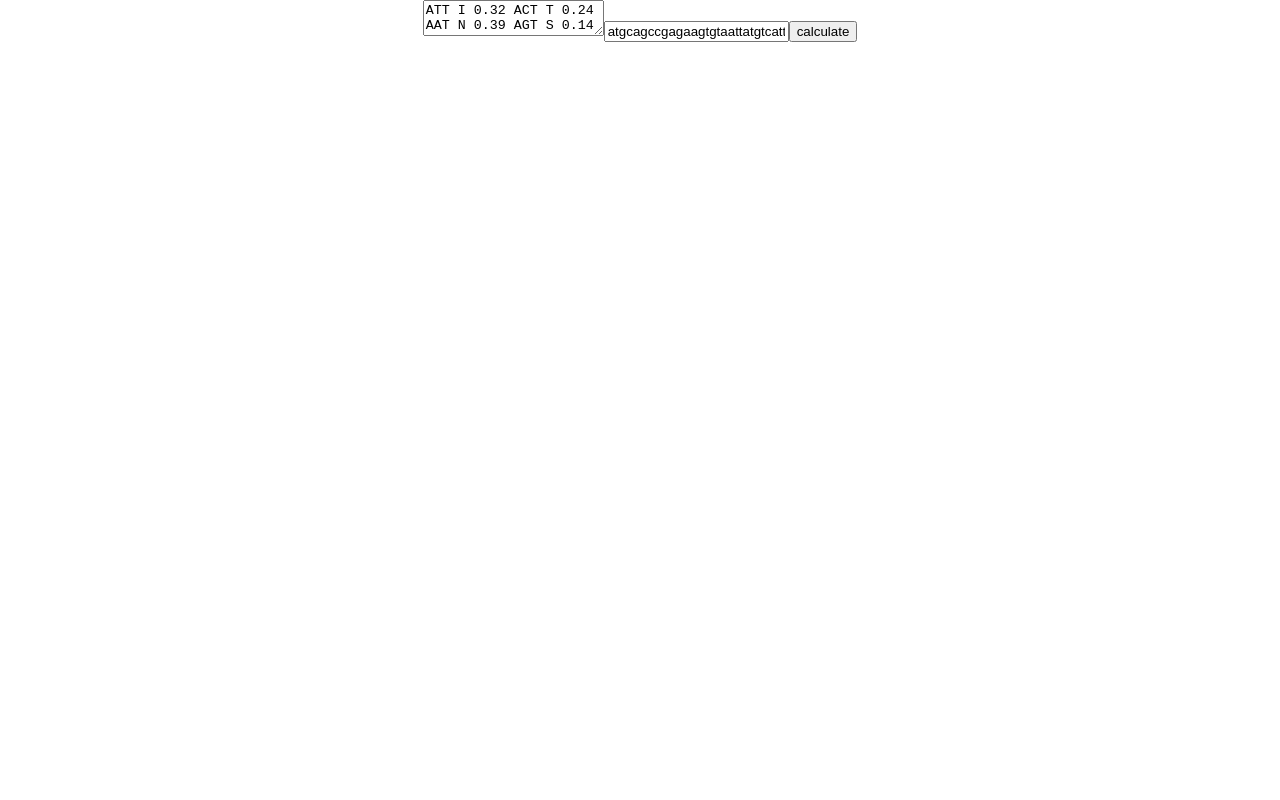
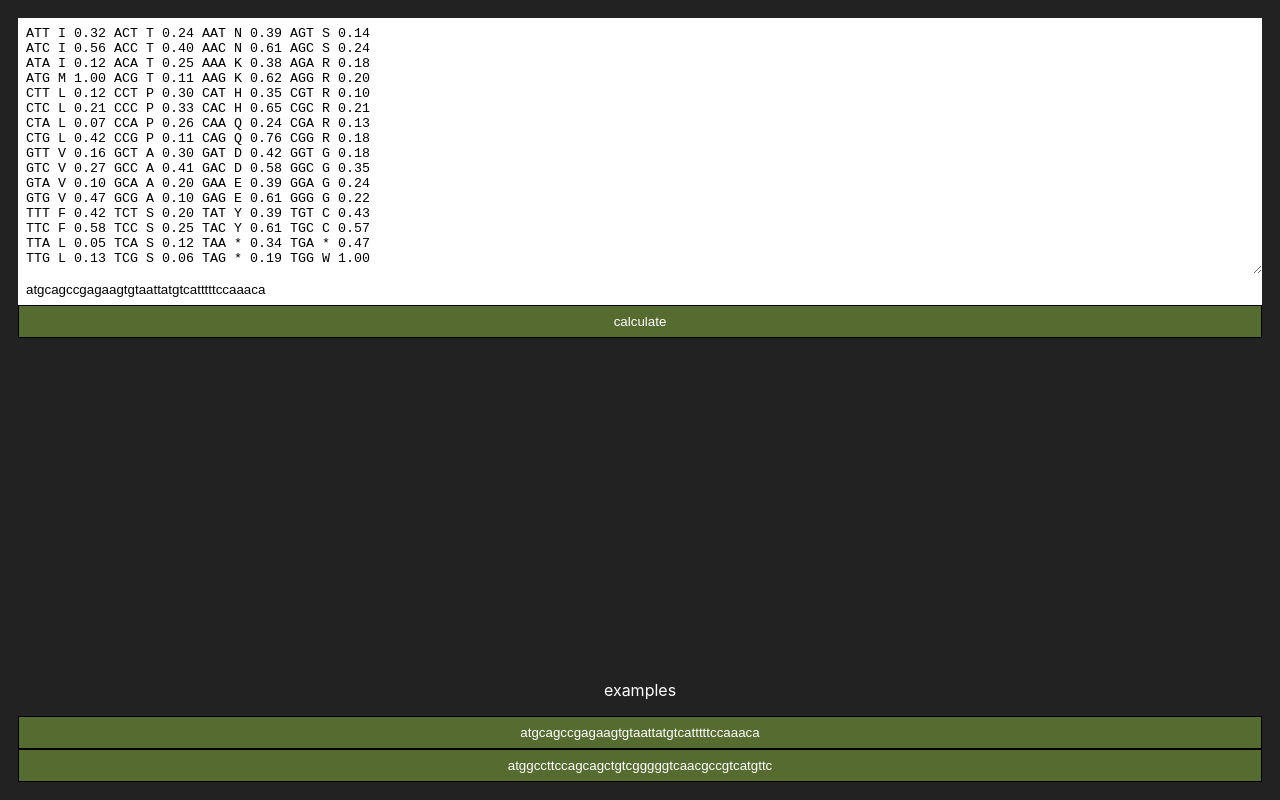
Before and after one commit to sharif-geeks/calc-cai, a React (Create React App) app: page / in a window 1280 px wide. Built offline with nearby package versions, Linux system fonts and the light colour scheme.

Commit message:
enhance gui

```diff
--- a/src/App.css
+++ b/src/App.css
@@ -36,3 +36,14 @@
     transform: rotate(360deg);
   }
 }
+
+input, textarea, button {
+  border: none;
+  padding: 8px;
+}
+
+button {
+  background-color: darkolivegreen;
+  border: 1px solid #000;
+  color: #fff;
+}
--- a/src/components/CalcCAI.jsx
+++ b/src/components/CalcCAI.jsx
@@ -33,11 +33,22 @@ function CalcCAI() {
   };
 
   return (
-    <div>
+    <div
+      style={{
+        height: "100vh",
+        background: "#222",
+        color: "#fff",
+        display: "flex",
+        flexDirection: "column",
+        padding: 18,
+        boxSizing: "border-box",
+      }}
+    >
       <textarea
         placeholder="codon usage table"
         value={usageTable}
         onChange={(e) => setUsageTable(e.target.value)}
+        style={{ height: 240 }}
       />
       <input
         placeholder="dna sequence"
@@ -51,6 +62,15 @@ function CalcCAI() {
           <p>log odds : {result.logOdds}</p>
         </div>
       )}
+
+      <div style={{ flex: 1 }} />
+
+      <p>examples</p>
+      {dnas.map((item, i) => (
+        <button key={i} onClick={(e) => setDna(item)}>
+          {item}
+        </button>
+      ))}
     </div>
   );
 }
```
